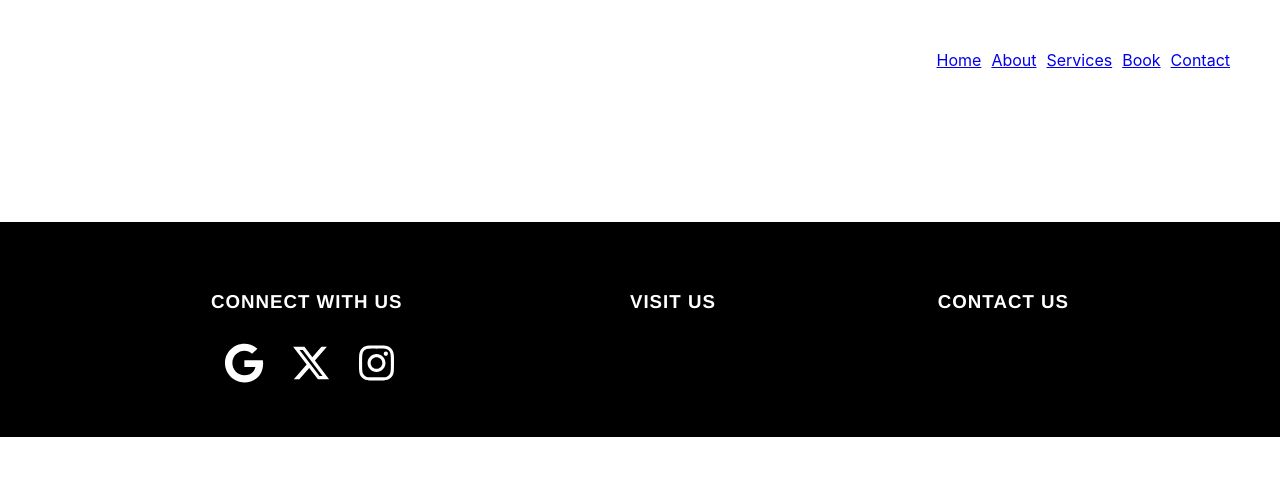
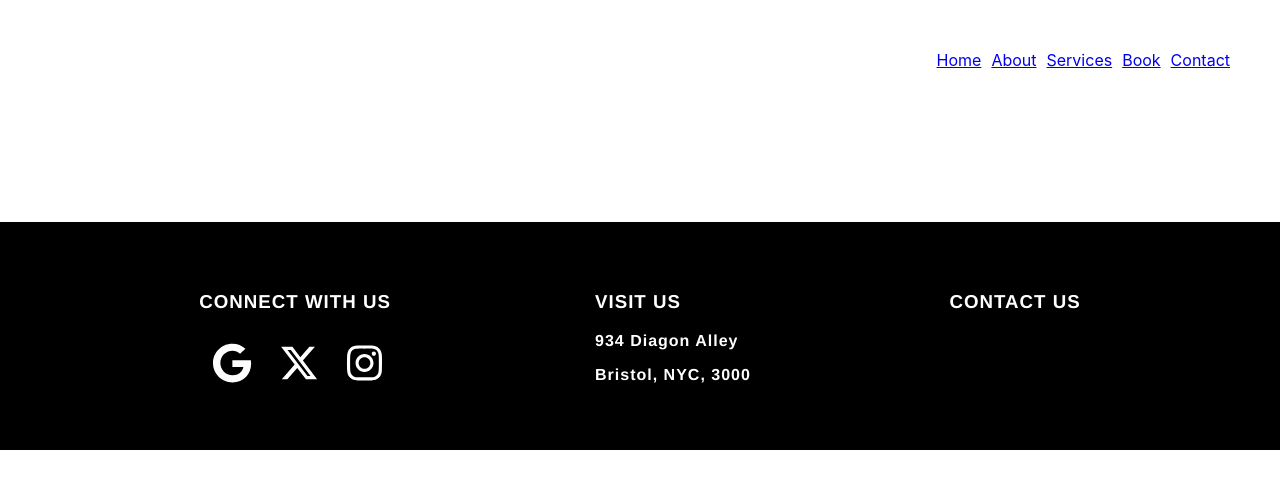
Before and after one commit to ayad0010/BarberShop, a React (Create React App) app in the folder barber-shop/: page /contact in a window 1280 px wide. Shown: the top 488 px of the page. Built offline with nearby package versions, Linux system fonts and the light colour scheme.

Commit message:
footer update - address added

```diff
--- a/barber-shop/src/footer.css
+++ b/barber-shop/src/footer.css
@@ -21,12 +21,10 @@
 }
 
 .address {
-    text-align: center;
+    text-align: left;
 }
 
-.contactInfo {
-    text-align: right;
-}
+
 
 .icons {
     font-size: 40px;
--- a/barber-shop/src/footer.js
+++ b/barber-shop/src/footer.js
@@ -19,6 +19,8 @@ const Footer = () => {
 
             <div className="address">
                 <h3>VISIT US</h3>
+                <p>934 Diagon Alley</p>
+                <p>Bristol, NYC, 3000</p>
             </div>
 
             <div className="contactInfo">
```
